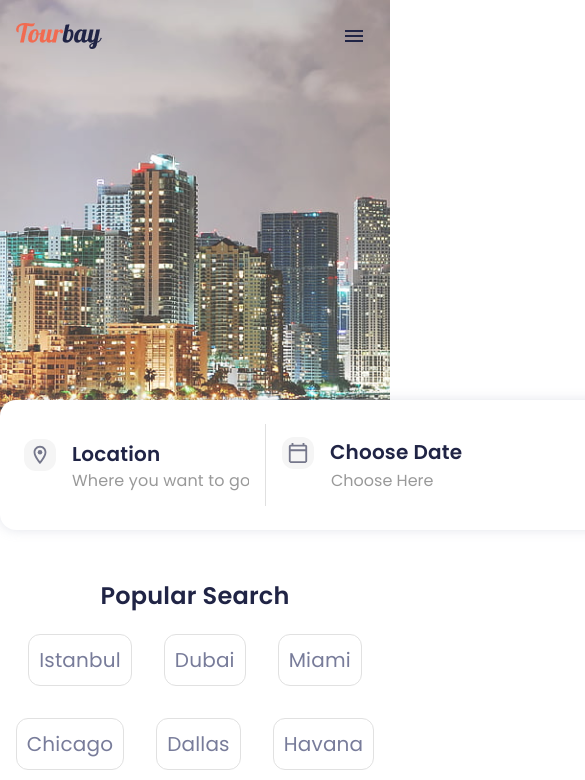
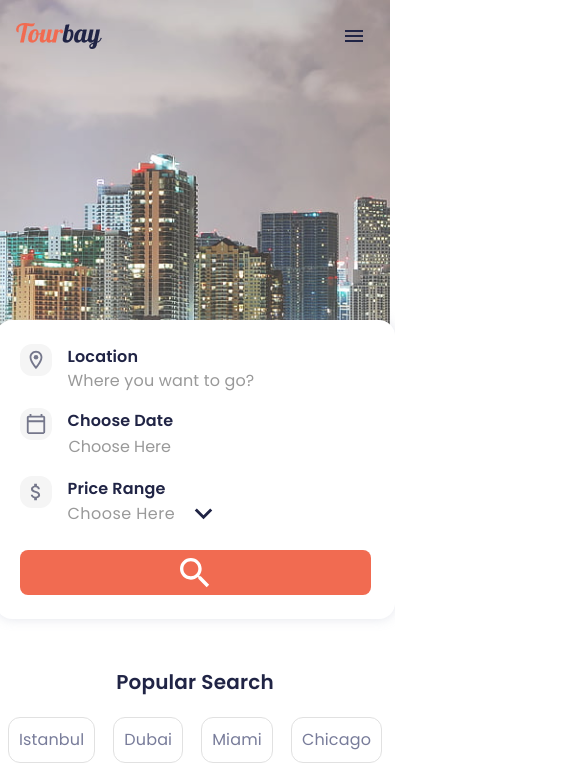
Before and after one commit to AhsanNazeef/Booking-System, a React (Vite) app: page /explore-tours in a window 390 px wide. Shown: the top 780 px of the page, 585 px wide, since content can reach past the window. Built offline with nearby package versions, Linux system fonts and the light colour scheme.

Commit message:
done responsiveness of explore now page

```diff
--- a/src/components/PopularSearch/styles.ts
+++ b/src/components/PopularSearch/styles.ts
@@ -6,10 +6,17 @@ export const popularSearchStyles = {
     flexDirection: "column",
     alignItems: "center",
     gap: "20px",
+    marginBottom: {
+      xs: "40px",
+      lg: 0,
+    },
   },
   heading: {
     fontFamily: "Poppins",
-    fontSize: "24px",
+    fontSize: {
+      xs: "20px",
+      lg: "24px",
+    },
     fontStyle: "normal",
     fontWeight: 600,
     color: "#202445",
@@ -17,9 +24,11 @@ export const popularSearchStyles = {
   citiesContainer: {
     display: "flex",
     flexWrap: "wrap",
-    gap: "32px",
+    gap: {
+      xs: "18px",
+      lg: "32px",
+    },
     justifyContent: "center",
-    maxWidth: 1050,
   },
   citiesWrapper: {
     padding: "10px",
@@ -32,7 +41,10 @@ export const popularSearchStyles = {
   citiesText: {
     fontFamily: "Poppins, Helvetica",
     fontWeight: 400,
-    fontSize: "20px",
+    fontSize: {
+      xs: "16px",
+      lg: "20px",
+    },
     color: "#787c9a",
     "&:hover": {
       color: "#f16b51",
--- a/src/components/SearchBar/index.tsx
+++ b/src/components/SearchBar/index.tsx
@@ -10,16 +10,21 @@ import {
   OutlinedInput,
   Select,
   SelectChangeEvent,
+  useMediaQuery,
+  useTheme,
 } from "@mui/material";
 import { Box, Button, Typography } from "@mui/material";
 import { searchBarStyles } from "./styles";
 import { DateRangePicker } from "rsuite";
 import { useState } from "react";
+import { format } from "rsuite/esm/internals/utils/date";
 
 const { beforeToday } = DateRangePicker;
 
 const SearchBar = () => {
   const [priceRange, setPriceRange] = useState("");
+  const theme = useTheme();
+  const isSmallScreen = useMediaQuery(theme.breakpoints.down("md"));
 
   const handleChange = (event: SelectChangeEvent) => {
     setPriceRange(event.target.value as string);
@@ -47,6 +52,7 @@ const SearchBar = () => {
               appearance="subtle"
               placeholder="Choose Here"
               size="lg"
+              showOneCalendar={isSmallScreen}
               shouldDisableDate={beforeToday()}
               character=" - "
               format="dd MMM"
--- a/src/components/SearchBar/styles.ts
+++ b/src/components/SearchBar/styles.ts
@@ -1,8 +1,17 @@
 export const searchBarStyles = {
   container: {
-    width: 979,
-    height: 130,
-    marginTop: -8,
+    width: {
+      xs: "fit-content",
+      lg: "100%",
+    },
+    height: {
+      xs: "fit-content",
+      lg: "130px",
+    },
+    marginTop: {
+      xs: -18,
+      lg: -8,
+    },
     marginLeft: "auto",
     marginRight: "auto",
     backgroundColor: "white",
@@ -10,7 +19,18 @@ export const searchBarStyles = {
     boxShadow: "0px 0px 12px rgba(159, 164, 189, 0.3)",
     padding: 3,
     display: "flex",
-    alignItems: "center",
+    alignItems: {
+      xs: "flex-start",
+      lg: "center",
+    },
+    gap: {
+      xs: 1,
+      lg: 0,
+    },
+    flexDirection: {
+      xs: "column",
+      lg: "row",
+    },
     justifyContent: "space-between",
   },
   contentWrapper: {
@@ -28,7 +48,10 @@ export const searchBarStyles = {
   heading: {
     color: "#202445",
     fontFamily: "Poppins",
-    fontSize: "20px",
+    fontSize: {
+      xs: "16px",
+      lg: "20px",
+    },
     fontStyle: "normal",
     fontWeight: 600,
     lineHeight: "normal",
@@ -85,8 +108,18 @@ export const searchBarStyles = {
     alignItems: "center",
     justifyContent: "center",
     borderRadius: 2,
-    width: 54,
-    height: 87,
+    width: {
+      xs: "100%",
+      lg: 54,
+    },
+    height: {
+      xs: 45,
+      lg: 87,
+    },
+    marginTop: {
+      xs: 2,
+      lg: 0,
+    },
     cursor: "pointer",
     "&:hover": {
       backgroundColor: "#e55a3c",
@@ -169,13 +202,12 @@ export const searchBarStyles = {
       backgroundColor: "rgba(241, 107, 81, 0.20)",
       color: "#505050",
     },
-    "& .MuiMenuItem-root:selected": {
+    "& .MuiMenuItem-root.Mui-selected": {
       backgroundColor: "rgba(241, 107, 81, 0.20)",
       color: "#505050",
-    },
-    "& .Mui-selected": {
-      backgroundColor: "rgba(241, 107, 81, 0.20)",
-      color: "#505050",
+      "&:hover": {
+        backgroundColor: "rgba(241, 107, 81, 0.30)",
+      },
     },
   },
 };
--- a/src/pages/ExploreTours/index.tsx
+++ b/src/pages/ExploreTours/index.tsx
@@ -6,15 +6,17 @@ import PopularSearch from "../../components/PopularSearch";
 
 const ExploreTours = () => {
   return (
-    <Box>
+    <>
       <Box sx={exploreToursStyles.coverImage}>
         <img src={CoverImage} alt="tour" />
       </Box>
       <Box sx={exploreToursStyles.container}>
-        <SearchBar />
-        <PopularSearch />
+        <Box sx={exploreToursStyles.content}>
+          <SearchBar />
+          <PopularSearch />
+        </Box>
       </Box>
-    </Box>
+    </>
   );
 };
 
--- a/src/pages/ExploreTours/styles.ts
+++ b/src/pages/ExploreTours/styles.ts
@@ -1,5 +1,6 @@
 export const exploreToursStyles = {
   coverImage: {
+    zIndex: -1,
     width: "100%",
     height: "55vh",
     position: "relative",
@@ -24,5 +25,18 @@ export const exploreToursStyles = {
     display: "flex",
     flexDirection: "column",
     gap: "48px",
+    width: "100%",
+    alignItems: "center",
+    justifyContent: "center",
+    paddingX: {
+      xs: "16px",
+      md: "64px",
+    },
+  },
+  content: {
+    display: "flex",
+    flexDirection: "column",
+    maxWidth: 1050,
+    gap: "48px",
   },
 };
```
